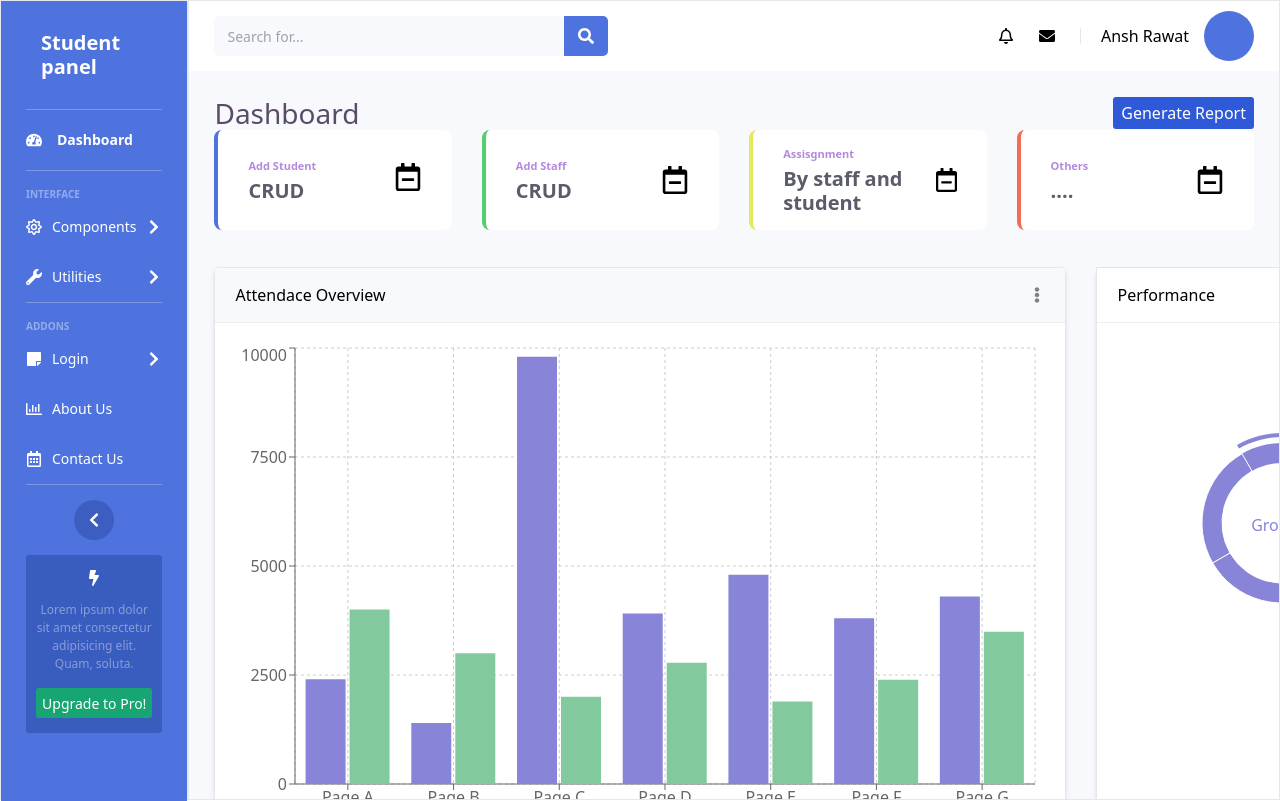
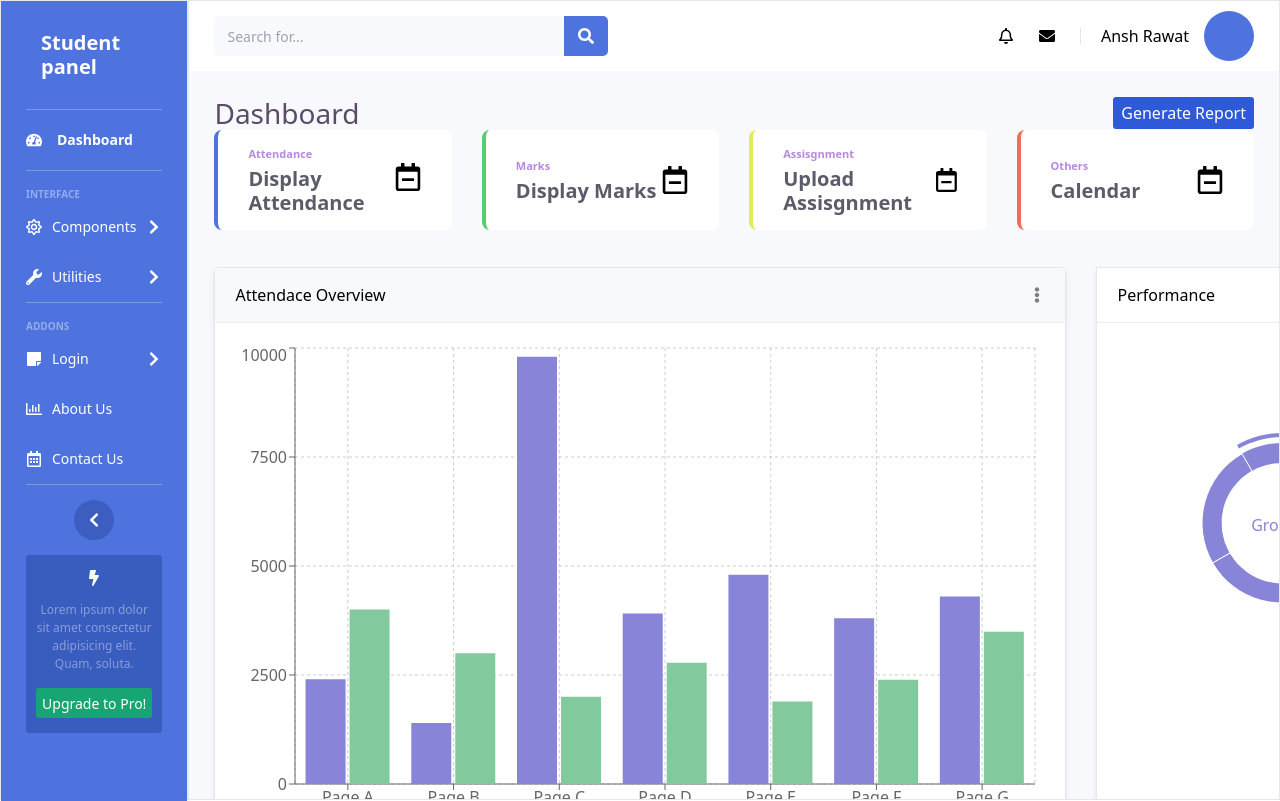
Before and after one commit to Aaryan87/Tailwind-College-Management, a React (Vite) app: page /student-dashboard in a window 1280 px wide. Built offline with nearby package versions, Linux system fonts and the light colour scheme.

Commit message:
Calendar added in student dashboard

```diff
--- a/src/Router/Router.jsx
+++ b/src/Router/Router.jsx
@@ -8,6 +8,7 @@ import Register from "../Starting-Pages/Register"
 import ContactUs from "../Last-Pages/ContactUs"
 import Student_App from "../Student-Dash-Board/Student_App"
 import Student_Main from "../Student-Dash-Board/Student_Main"
+import Calendar from "../calendar/cn_output"
 
 const Router = () => {
   return (
@@ -26,9 +27,10 @@ const Router = () => {
                     </Route>
 
                     <Route path="/student-dashboard" element={<Student_App/>} >
-                        <Route index element={<Student_Main/>} />
-                        <Route path="assisgnment" element={<FileUpload/>} />
-                        <Route path="contactus" element={<ContactUs/>} />
+                        <Route index element={<Student_Main/>}/>
+                        <Route path="assisgnment" element={<FileUpload/>}/>
+                        <Route path="contactus" element={<ContactUs/>}/>
+                        <Route path="calendar" element={<Calendar/>}/>
                     </Route>
 
                 </Routes>
--- a/src/Student-Dash-Board/Student_Main.jsx
+++ b/src/Student-Dash-Board/Student_Main.jsx
@@ -18,8 +18,8 @@ const Student_Main = () => {
 
       <div className=' h-[100px] rounded-[8px] bg-white border-l-[4px] border-[#4E73DF] flex items-center justify-between px-[30px] cursor-pointer hover:shadow-lg transform hover:scale-[103%] transition duration-300 ease-out'>
         <div>
-          <h2 className='text-[#B589DF] text-[11px] leading-[17px] font-bold'>Add Student</h2>
-          <h1 className='text-[20px] leading-[24px] font-bold text-[#5a5c69] mt-[5px]'>CRUD</h1>
+          <h2 className='text-[#B589DF] text-[11px] leading-[17px] font-bold'>Attendance</h2>
+          <h1 className='text-[20px] leading-[24px] font-bold text-[#5a5c69] mt-[5px]'>Display Attendance</h1>
         </div>
         <Link to="addstudent">
           <button>
@@ -33,8 +33,8 @@ const Student_Main = () => {
 
         <div className=' h-[100px] rounded-[8px] bg-white border-l-[4px] border-[#56cd70] flex items-center justify-between px-[30px] cursor-pointer hover:shadow-lg transform hover:scale-[103%] transition duration-300 ease-out'>
           <div>
-            <h2 className='text-[#B589DF] text-[11px] leading-[17px] font-bold'>Add Staff</h2>
-            <h1 className='text-[20px] leading-[24px] font-bold text-[#5a5c69] mt-[5px]'>CRUD</h1>
+            <h2 className='text-[#B589DF] text-[11px] leading-[17px] font-bold'>Marks</h2>
+            <h1 className='text-[20px] leading-[24px] font-bold text-[#5a5c69] mt-[5px]'>Display Marks</h1>
           </div>
             <FaRegCalendarMinus fontSize={28} color="" />
         </div>
@@ -45,7 +45,7 @@ const Student_Main = () => {
         <div className=' h-[100px] rounded-[8px] bg-white border-l-[4px] border-[#e4eb5b] flex items-center justify-between px-[30px] cursor-pointer hover:shadow-lg transform hover:scale-[103%] transition duration-300 ease-out'>
           <div>
             <h2 className='text-[#B589DF] text-[11px] leading-[17px] font-bold'>Assisgnment</h2>
-            <h1 className='text-[20px] leading-[24px] font-bold text-[#5a5c69] mt-[5px]'>By staff and student</h1>
+            <h1 className='text-[20px] leading-[24px] font-bold text-[#5a5c69] mt-[5px]'>Upload Assisgnment</h1>
           </div>
             <FaRegCalendarMinus fontSize={28} color="" />
         </div>
@@ -53,13 +53,15 @@ const Student_Main = () => {
 
         {/* Fourth Card Component */}
 
+        <Link to="calendar">
         <div className=' h-[100px] rounded-[8px] bg-white border-l-[4px] border-[#f26d53] flex items-center justify-between px-[30px] cursor-pointer hover:shadow-lg transform hover:scale-[103%] transition duration-300 ease-out'>
           <div>
             <h2 className='text-[#B589DF] text-[11px] leading-[17px] font-bold'>Others</h2>
-            <h1 className='text-[20px] leading-[24px] font-bold text-[#5a5c69] mt-[5px]'>....</h1>
+            <h1 className='text-[20px] leading-[24px] font-bold text-[#5a5c69] mt-[5px]'>Calendar</h1>
           </div>
             <FaRegCalendarMinus fontSize={28} color="" />
         </div>
+        </Link>
 
       </div>
 
```
